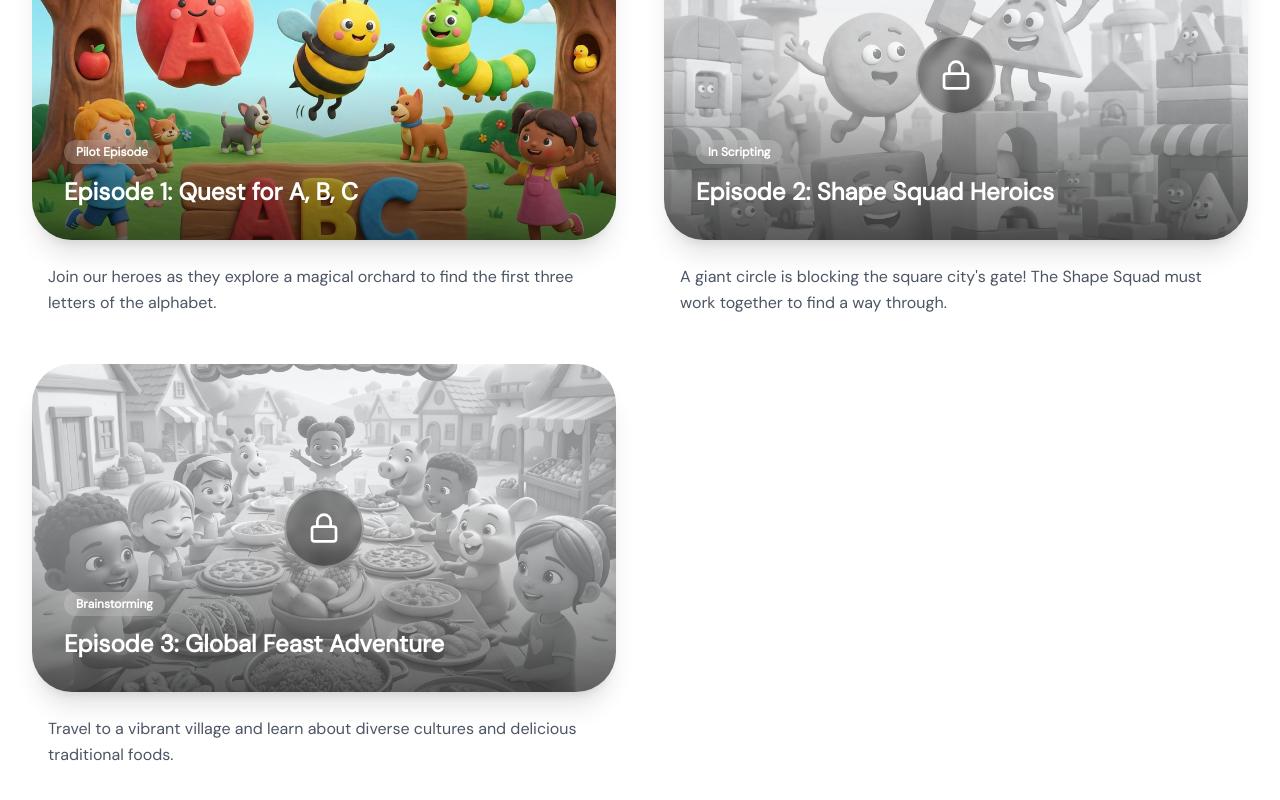
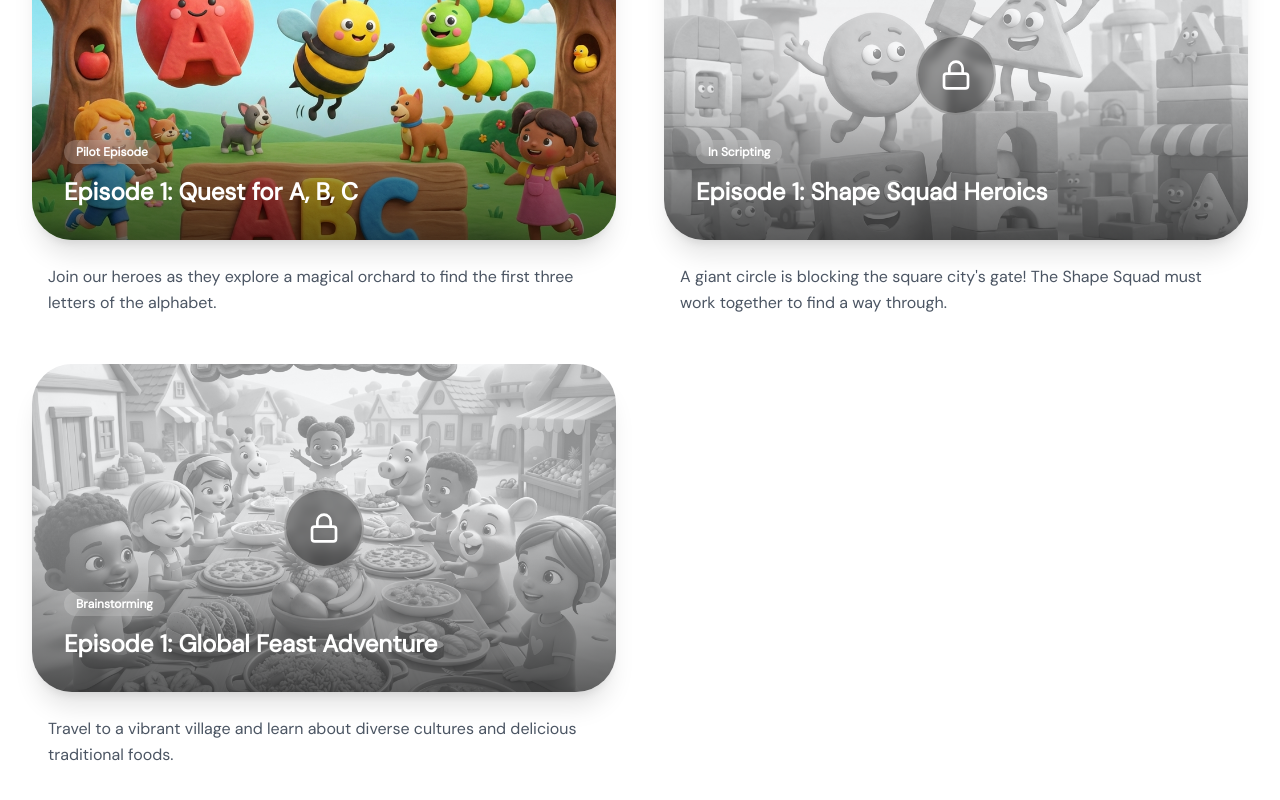
Before and after one commit to bravono/bravework-studio, a Next.js app: page /kids/episodes in a window 1280 px wide. Shown: the part 502-1302 px from the top of the page. Built offline with nearby package versions, Linux system fonts and the light colour scheme; no server answers.

Commit message:
Fix: Update age range in Kids About page and adjust episode titles and URLs in Kids Episodes page; change button text in Kids Landing page

```diff
--- a/app/kids/about/page.tsx
+++ b/app/kids/about/page.tsx
@@ -50,7 +50,7 @@ export default function KidsAboutPage() {
           </motion.h1>
           <p className="text-xl text-gray-600 leading-relaxed font-medium">
             Bravework Kids is an initiative specifically designed for
-            preschoolers (ages 3–6). We believe that the best way to teach is
+            preschoolers (ages 2–6). We believe that the best way to teach is
             through high-quality visual storytelling that captures the
             imagination while delivering foundational knowledge.
           </p>
--- a/app/kids/episodes/page.tsx
+++ b/app/kids/episodes/page.tsx
@@ -15,22 +15,25 @@ export default function KidsEpisodesPage() {
       thumbnail: "/assets/kids/episode_teaser.png",
       status: "coming-soon",
       badge: "Pilot Episode",
+      url: "https://youtu.be/o5HukmvQD1w",
     },
     {
       id: 2,
-      title: "Episode 2: Shape Squad Heroics",
+      title: "Episode 1: Shape Squad Heroics",
       desc: "A giant circle is blocking the square city's gate! The Shape Squad must work together to find a way through.",
       thumbnail: "/assets/kids/episode_2.png",
       status: "locked",
       badge: "In Scripting",
+      url: "",
     },
     {
       id: 3,
-      title: "Episode 3: Global Feast Adventure",
+      title: "Episode 1: Global Feast Adventure",
       desc: "Travel to a vibrant village and learn about diverse cultures and delicious traditional foods.",
       thumbnail: "/assets/kids/episode_3.png",
       status: "locked",
       badge: "Brainstorming",
+      url: "",
     },
   ];
 
@@ -50,7 +53,12 @@ export default function KidsEpisodesPage() {
             </p>
           </div>
           <div className="flex gap-4">
-            <button className="flex items-center gap-2 px-6 py-3 rounded-2xl bg-[#FF0000] text-white font-bold hover:scale-105 transition-transform shadow-xl shadow-red-500/20">
+            <button
+              className="flex items-center gap-2 px-6 py-3 rounded-2xl bg-[#FF0000] text-white font-bold hover:scale-105 transition-transform shadow-xl shadow-red-500/20"
+              onClick={() =>
+                window.open("https://youtu.be/o5HukmvQD1w", "_blank")
+              }
+            >
               <Youtube size={20} />
               YouTube Channel
             </button>
@@ -97,7 +105,11 @@ export default function KidsEpisodesPage() {
                     </div>
                   ) : (
                     <div className="w-20 h-20 bg-green-500 rounded-full flex items-center justify-center text-white shadow-2xl scale-0 group-hover:scale-100 transition-transform">
-                      <Play size={40} fill="currentColor" />
+                      <Play
+                        size={40}
+                        fill="currentColor"
+                        onClick={() => window.open(ep.url, "_blank")}
+                      />
                     </div>
                   )}
                 </div>
--- a/app/kids/page.tsx
+++ b/app/kids/page.tsx
@@ -224,7 +224,7 @@ export default function KidsLandingPage() {
                 href="/jobs"
                 className="px-8 py-4 bg-white text-blue-600 font-black rounded-2xl hover:bg-yellow-400 hover:text-gray-900 transition-all shadow-xl"
               >
-                Create Free Account
+                Apply Now!
               </Link>
               <Link
                 href="/kids/about"
```
